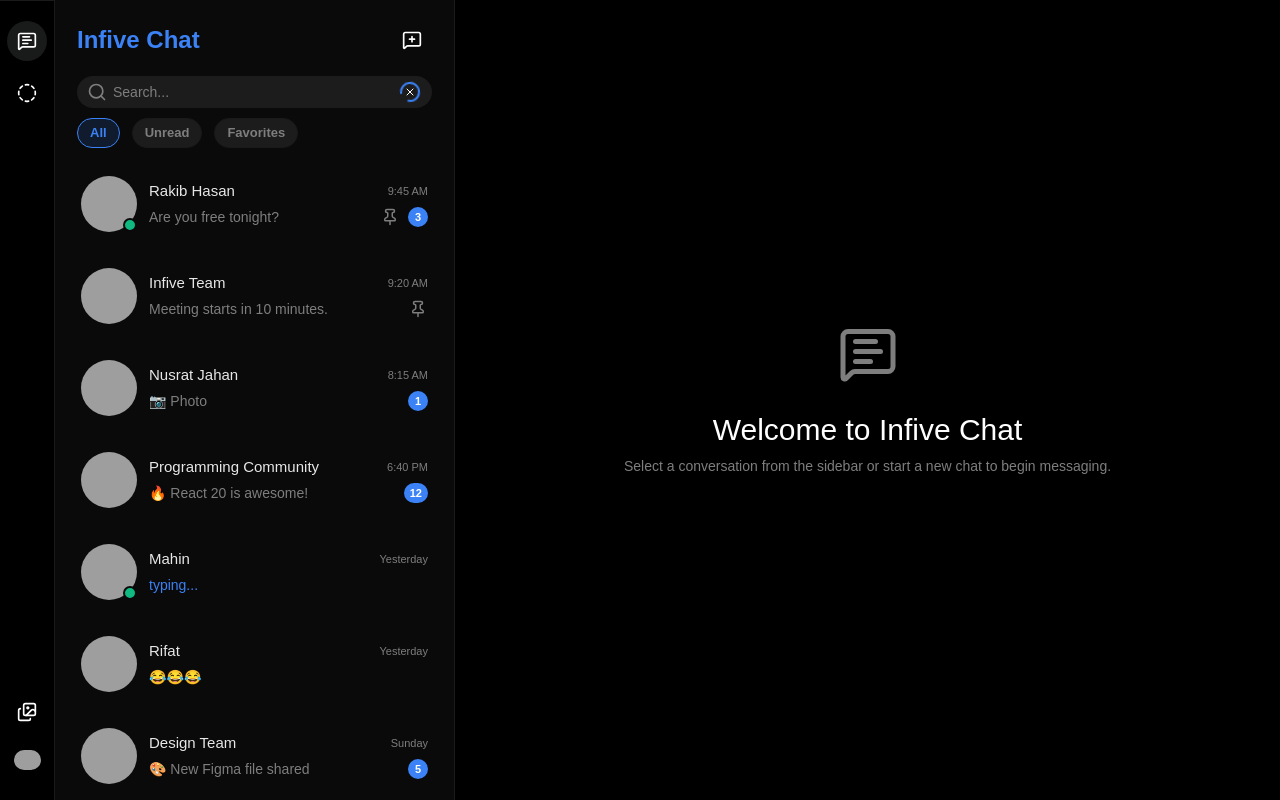
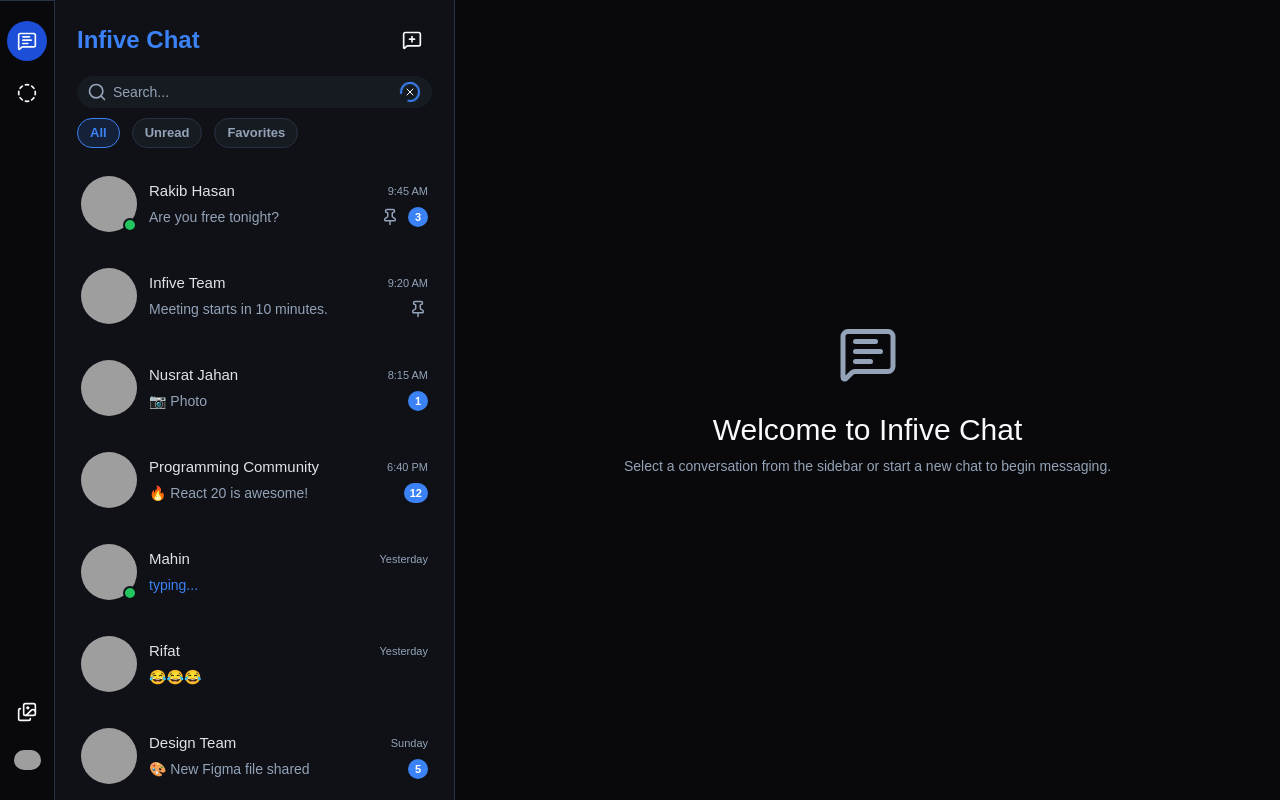
Before and after one commit to devatikur1/InfiveChat, a React (Create React App) app: page / in a window 1280 px wide. Built offline with nearby package versions, Linux system fonts and the light colour scheme; grey boxes are pictures that could not be loaded; the HTML template or start-up script is replaced by a standard one.

Commit message:
refactor: update color palette in tailwind.config.js for consistency; clean up unused values

```diff
--- a/src/components/chats/ChatContextMenu.jsx
+++ b/src/components/chats/ChatContextMenu.jsx
@@ -1,5 +1,5 @@
 import React, { useRef } from "react";
-import { backIn, motion } from "motion/react";
+import { motion } from "motion/react";
 import useClickOutside from "../../hooks/useClickOutside";
 
 export default function ChatContextMenu({ menuPositionData, setIsMenuClose }) {
--- a/tailwind.config.js
+++ b/tailwind.config.js
@@ -6,42 +6,43 @@
     extend: {
       colors: {
         // ===== Base Backgrounds =====
-        bgPrimary: "#000000",
-        bgSecondary: "#353535",
-        bgSoft: "",
+        bgPrimary: "#09090B",
+        bgSecondary: "#111827",
+        bgSoft: "#18181B",
 
-        surface: "#0A0A0A",
-        surfaceSoft: "#1c1c1c",
-        surfaceHard: "#080808",
+        // ===== Surfaces =====
+        surface: "#0F1117",
+        surfaceSoft: "#161B22",
+        surfaceHard: "#0B0F15",
 
         // ===== Text =====
-        textPrimary: "#FFFFFF",
-        textMuted: "#7E7E7E",
-        textDark: "#000000",
+        textPrimary: "#F8FAFC",
+        textMuted: "#94A3B8",
+        textDark: "#020617",
 
-        // ===== Accent / Brand =====
+        // ===== Accent =====
         accent: "#3B82F6",
         accentSoft: "#60A5FA",
-        accentHover: "#1c1c1c",
+        accentHover: "#2563EB",
 
-        // ===== UI States =====
-        hover: "#191a1a",
-        border: "#1A1A1A",
-        boxHover: "#282828",
-        active: "#191a1a",
+        // ===== UI =====
+        hover: "#1E293B",
+        border: "#273244",
+        boxHover: "#2F3C52",
+        active: "#1D4ED8",
 
-        // ===== Status Colors =====
-        success: "#10B981",
+        // ===== Status =====
+        success: "#22C55E",
         successSoft: "#14532D",
 
-        warning: "#FFB300",
+        warning: "#F59E0B",
         warningSoft: "#78350F",
 
         error: "#EF4444",
-        errorSoft: "#881337",
+        errorSoft: "#7F1D1D",
 
         info: "#38BDF8",
-        infoSoft: "#0B2A3A",
+        infoSoft: "#0C4A6E",
       },
     },
   },
```
